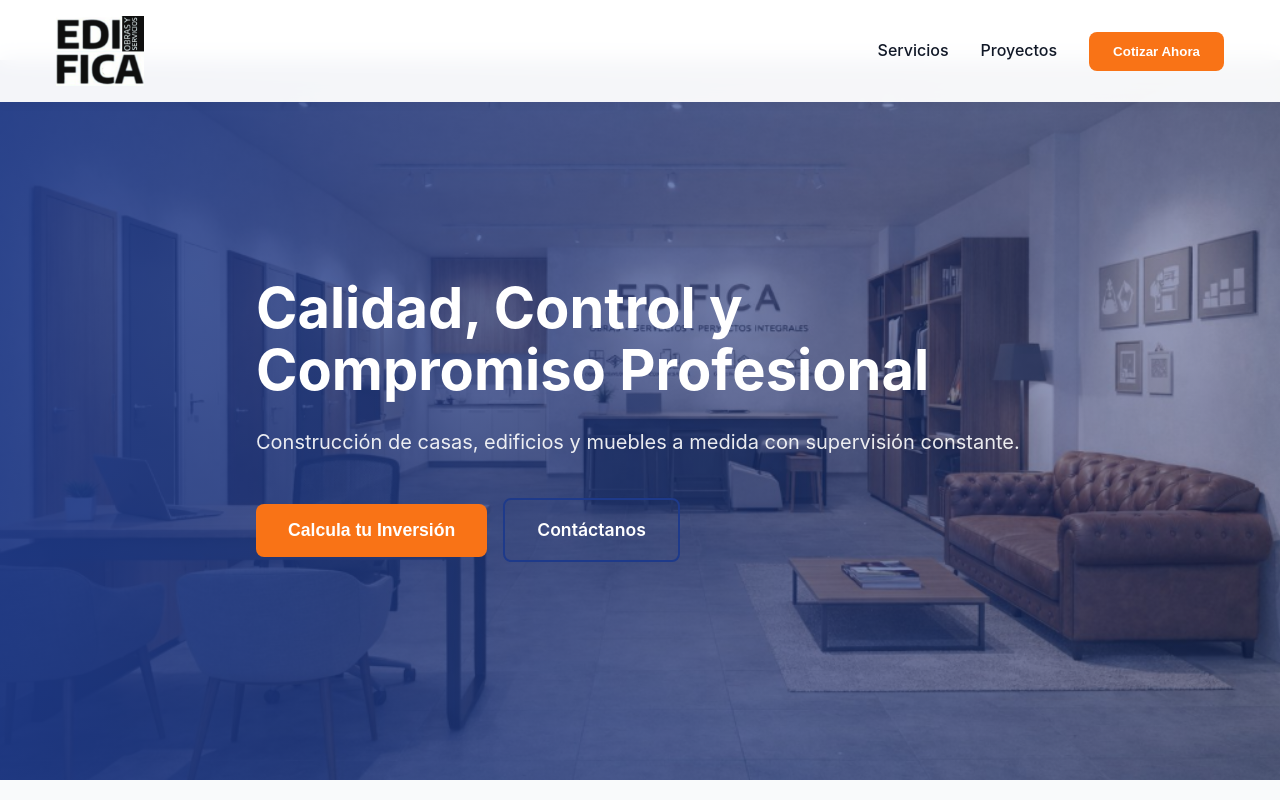
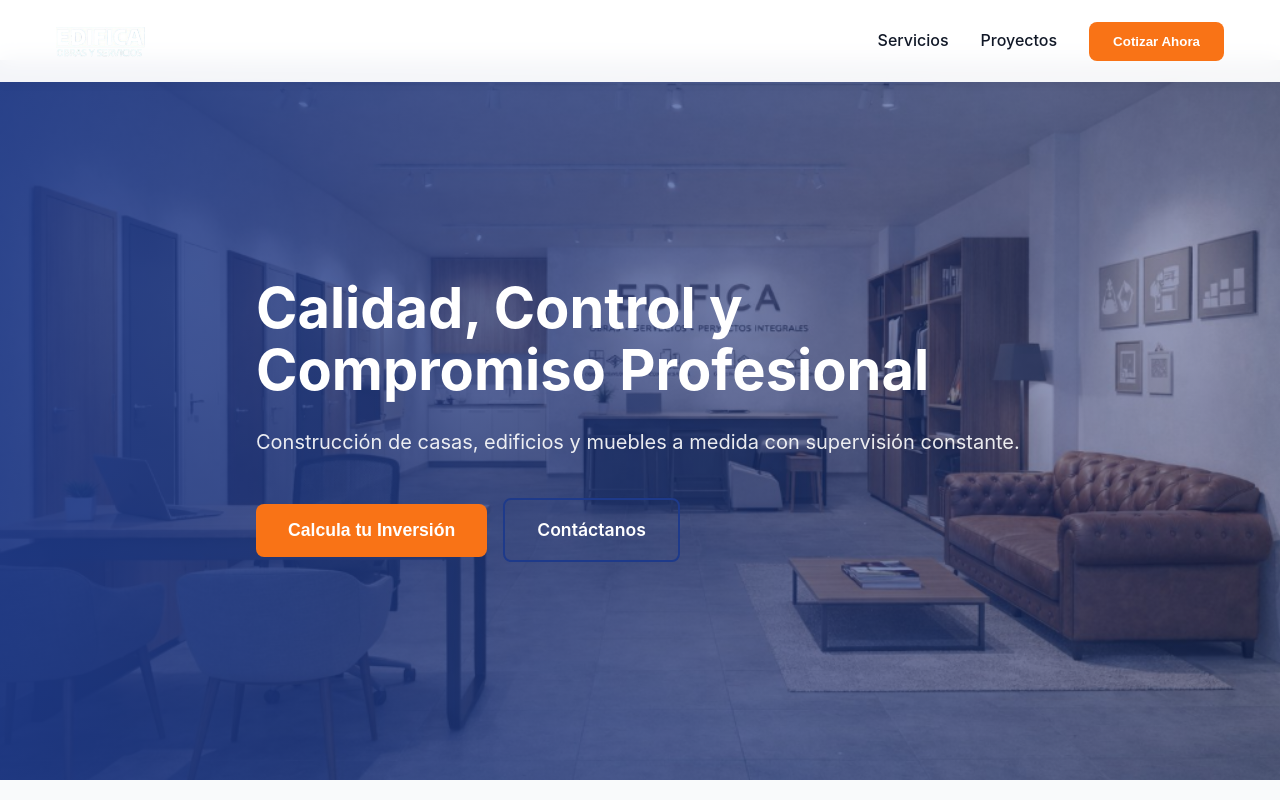
Before and after one commit to NicolasFrance01/edifica-web, a Vue app: page / in a window 1280 px wide. Shown: the top 800 px of the page. Built offline with nearby package versions, Linux system fonts and the light colour scheme.

Commit message:
Separate favicon (vertical) and landing logo (horizontal)

```diff
--- a/src/components/LandingPage.vue
+++ b/src/components/LandingPage.vue
@@ -17,7 +17,7 @@ const scrollToCalculator = () => {
     <nav class="navbar glass">
       <div class="container nav-content">
         <div class="logo">
-          <img src="/logo_edifica.png" alt="EDIFICA Obras y Servicios" class="logo-img">
+          <img src="/logo_landing.png" alt="EDIFICA Obras y Servicios" class="logo-img">
         </div>
         <div class="nav-links">
           <a href="#features">Servicios</a>
@@ -157,7 +157,7 @@ const scrollToCalculator = () => {
   align-items: center;
   gap: 1rem;
 }
-.logo-img { height: 70px; width: auto; }
+.logo-img { height: 50px; width: auto; }
 .brand-name {
   font-weight: 800;
   font-size: 1.5rem;
```
Also changed, not shown: public/logo_landing.png (added).
